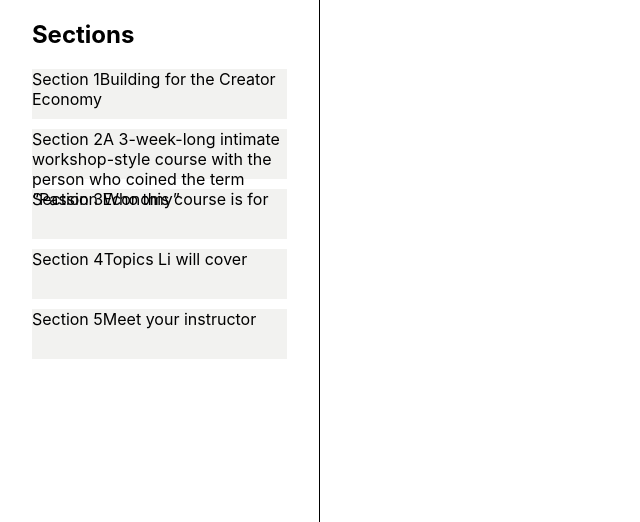
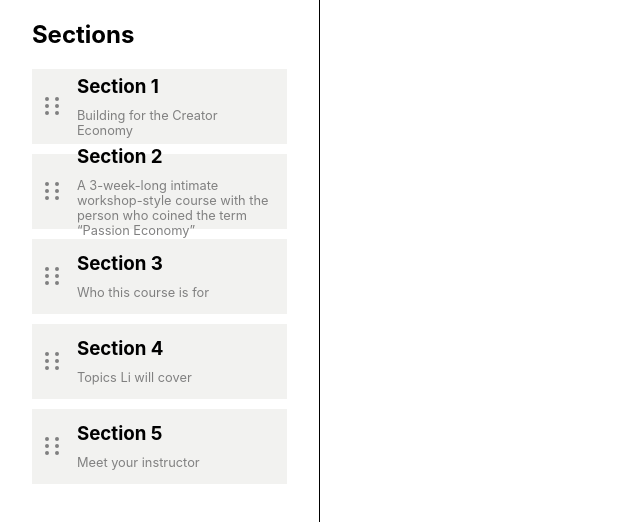
Before and after one commit to cambaughn/landing-page-builder, a Next.js app: page / in a window 1280 px wide. Shown: the top 522 px of the page, without its empty margins (0-640 px from the left). Built offline with nearby package versions, Linux system fonts and the light colour scheme.

Commit message:
Add state for editing section details

```diff
--- a/components/PageBuilder/PageBuilder.js
+++ b/components/PageBuilder/PageBuilder.js
@@ -16,7 +16,6 @@ export default function PageBuilder({}) {
 
   const updateSections = (updatedSections) => {
     dispatch(setSections(updatedSections));
-
   }
 
   // useEffect(getSections, []);
--- /dev/null
+++ b/components/SectionEditor/SectionEditor.js
@@ -0,0 +1,14 @@
+import React, { useState } from 'react';
+import styles from './SectionEditor.module.scss';
+import { arrayMove } from 'react-sortable-hoc';
+import SortableSectionList from '../SortableSectionList/SortableSectionList';
+import { useSelector } from 'react-redux';
+
+
+export default function SectionEditor({}) {
+  return (
+    <div className={styles.container}>
+
+    </div>
+  )
+}
--- a/components/Sidebar/Sidebar.js
+++ b/components/Sidebar/Sidebar.js
@@ -2,9 +2,11 @@ import React, { useState } from 'react';
 import styles from './Sidebar.module.scss';
 import { arrayMove } from 'react-sortable-hoc';
 import SortableSectionList from '../SortableSectionList/SortableSectionList';
-
+import { useSelector } from 'react-redux';
+import SectionEditor from '../SectionEditor/SectionEditor';
 
 export default function Sidebar({ sections, updateSections }) {
+  const editingSection = useSelector(state => state.editingSection);
 
   const onSortEnd = ({oldIndex, newIndex}) => {
     updateSections(arrayMove(sections, oldIndex, newIndex));
@@ -12,10 +14,16 @@ export default function Sidebar({ sections, updateSections }) {
 
   return (
     <div className={styles.container}>
-      <div className={styles.mainContent}>
-        <h2>Sections</h2>
-        <SortableSectionList sections={sections} onSortEnd={onSortEnd} />
-      </div>
+      { !editingSection &&
+        <div className={styles.sectionList}>
+          <h2>Sections</h2>
+          <SortableSectionList sections={sections} onSortEnd={onSortEnd} useDragHandle={true} />
+        </div>
+      }
+
+      { !!editingSection &&
+        <SectionEditor />
+      }
     </div>
   )
 }
--- a/components/Sidebar/Sidebar.module.scss
+++ b/components/Sidebar/Sidebar.module.scss
@@ -10,7 +10,7 @@
   justify-content: flex-start;
 }
 
-.mainContent {
+.sectionList {
   display: flex;
   flex-direction: column;
   align-items: flex-start;
--- a/components/SortableListItem/SortableListItem.js
+++ b/components/SortableListItem/SortableListItem.js
@@ -1,12 +1,32 @@
 import React, { useState, useEffect } from 'react';
 import styles from './SortableListItem.module.scss';
-import { SortableElement } from 'react-sortable-hoc';
+import { SortableElement, SortableHandle } from 'react-sortable-hoc';
+import { MoreVertical } from 'react-feather';
+import { useDispatch } from 'react-redux';
+import { setEditingSection } from '../../redux/actionCreators';
+
 
 const SortableListItem = SortableElement(({ section, number }) => {
+  const dispatch = useDispatch();
+  let DragHandle;
+  DragHandle = SortableHandle(() => (
+    <div className={styles.dragHandle}>
+      <MoreVertical className={styles.moreIcon} />
+      <MoreVertical className={styles.moreIcon} />
+    </div>
+  ));
+
+  const editSection = () => {
+    dispatch(setEditingSection(section.id));
+  }
+
   return (
-    <div className={styles.container}>
-      <span>Section {number}</span>
-      <span>{section.heading}</span>
+    <div className={styles.container} onClick={editSection}>
+      <DragHandle />
+      <div className={styles.textWrapper}>
+        <h3 className={styles.sectionNumber}>Section {number}</h3>
+        <span className={styles.sectionHeading}>{section.heading}</span>
+      </div>
     </div>
   )
 })
--- a/components/SortableListItem/SortableListItem.module.scss
+++ b/components/SortableListItem/SortableListItem.module.scss
@@ -1,6 +1,47 @@
 .container {
   background-color: #F2F2F0;
-  height: 50px;
+  height: 75px;
   width: 100%;
   margin-bottom: 10px;
+  display: flex;
+  flex-direction: row;
+  align-items: center;
+  justify-content: flex-start;
+  box-sizing: border-box;
+  padding-left: 10px;
+  padding-right: 10px;
+  cursor: pointer;
 }
+
+.textWrapper {
+  display: flex;
+  flex-direction: column;
+  align-items: flex-start;
+  justify-content: flex-start;
+  margin-left: 15px;
+}
+
+.sectionNumber {
+  margin: 0;
+  margin-bottom: 10px;
+}
+
+.sectionHeading {
+  color: grey;
+  font-size: 0.8em;
+}
+
+
+.dragHandle {
+  display: flex;
+  flex-direction: row;
+  align-items: center;
+  justify-content: center;
+  cursor: grab;
+}
+
+.moreIcon {
+  margin-left: -7px;
+  margin-right: -7px;
+  color: grey;
+}
--- a/package.json
+++ b/package.json
@@ -13,6 +13,7 @@
     "next": "11.1.2",
     "react": "17.0.2",
     "react-dom": "17.0.2",
+    "react-feather": "^2.0.9",
     "react-redux": "^7.2.5",
     "react-sortable-hoc": "^2.0.0",
     "sass": "^1.42.1"
--- a/redux/actionCreators.js
+++ b/redux/actionCreators.js
@@ -17,9 +17,17 @@ function setSections(sections) {
   }
 }
 
+function setEditingSection(editingSection) {
+  return {
+    type: 'SET_EDITING_SECTION',
+    editingSection
+  }
+}
+
 
 
 export {
   setUser,
-  setSections
+  setSections,
+  setEditingSection
 };
--- a/redux/reducers.js
+++ b/redux/reducers.js
@@ -1,12 +1,13 @@
 import { combineReducers } from 'redux';
 
 const mockSections = [
-  { heading: 'Building for the Creator Economy' },
-  { heading: 'A 3-week-long intimate workshop-style course with the person who coined the term “Passion Economy”' },
-  { heading: 'Who this course is for' },
-  { heading: 'Topics Li will cover' },
-  { heading: 'Meet your instructor' }
+  { heading: 'Building for the Creator Economy', id: 1 },
+  { heading: 'A 3-week-long intimate workshop-style course with the person who coined the term “Passion Economy”', id: 2 },
+  { heading: 'Who this course is for', id: 3 },
+  { heading: 'Topics Li will cover', id: 4 },
+  { heading: 'Meet your instructor', id: 5 }
 ]
+
 const user = (state = {}, action) => {
   switch (action.type) {
     case 'SET_USER':
@@ -25,10 +26,20 @@ const sections = (state = mockSections, action) => {
   }
 }
 
+const editingSection = (state = null, action) => {
+  switch (action.type) {
+    case 'SET_EDITING_SECTION':
+      return action.editingSection;
+    default:
+      return state;
+  }
+}
+
 
 const pageBuilderApp = combineReducers({
   user,
-  sections
+  sections,
+  editingSection
 });
 
 export { pageBuilderApp };
```
Also changed, not shown: components/SectionEditor/SectionEditor.module.scss (added), 1 other file (tests, documents, lock files or other folders).
